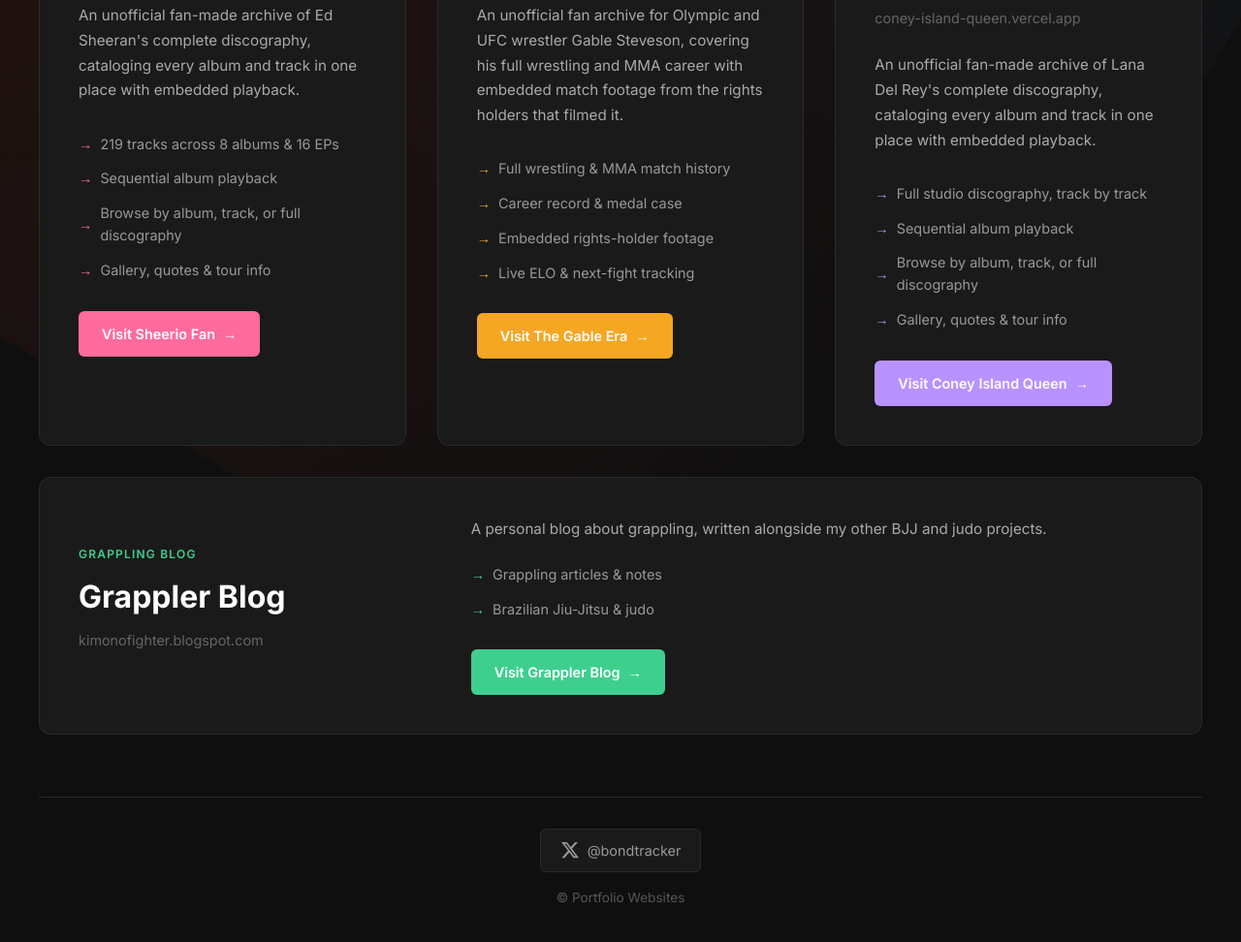
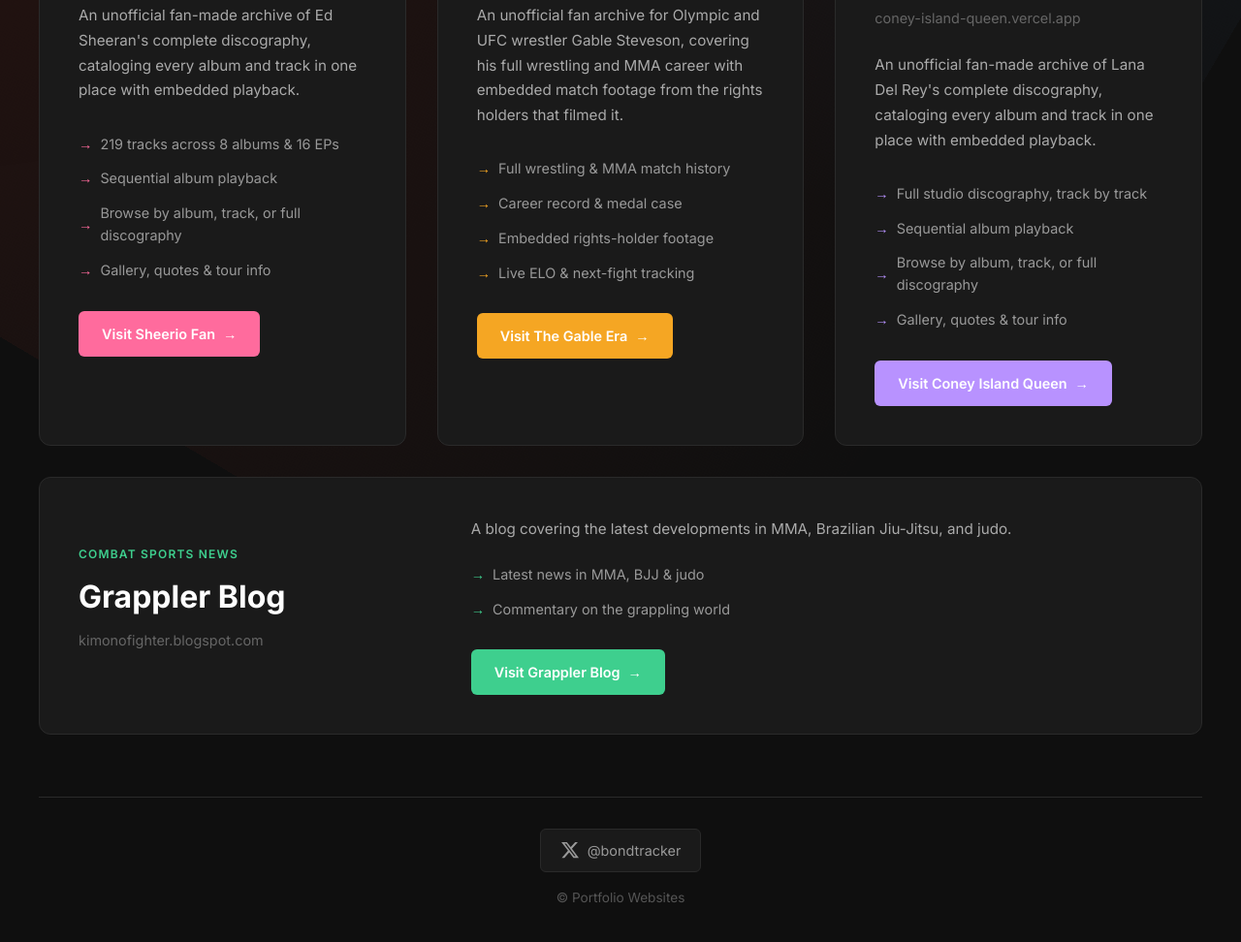
Before and after one commit to pavelfedorov1/portfolio_websites, a plain HTML site: page index.html in a window 1280 px wide. Shown: the part 1166-2138 px from the top of the page at 97% size. Drawn offline with Linux system fonts and the light colour scheme.

Commit message:
Update Grappler Blog description
Co-Authored-By: Claude Sonnet 5.5 <noreply@anthropic.com>

```diff
--- a/index.html
+++ b/index.html
@@ -574,17 +574,17 @@
       <!-- Grappler Blog -->
       <div class="website-card wide">
         <div class="card-header">
-          <div class="category">Grappling Blog</div>
+          <div class="category">Combat Sports News</div>
           <h2 class="website-title">Grappler Blog</h2>
           <div class="website-url">kimonofighter.blogspot.com</div>
         </div>
         <div class="wide-body">
         <p class="website-description">
-          A personal blog about grappling, written alongside my other BJJ and judo projects.
+          A blog covering the latest developments in MMA, Brazilian Jiu-Jitsu, and judo.
         </p>
         <ul class="features-list">
-          <li>Grappling articles & notes</li>
-          <li>Brazilian Jiu-Jitsu & judo</li>
+          <li>Latest news in MMA, BJJ & judo</li>
+          <li>Commentary on the grappling world</li>
         </ul>
         <a href="https://kimonofighter.blogspot.com" target="_blank" rel="noopener" class="visit-link">Visit Grappler Blog</a>
         </div>
```
